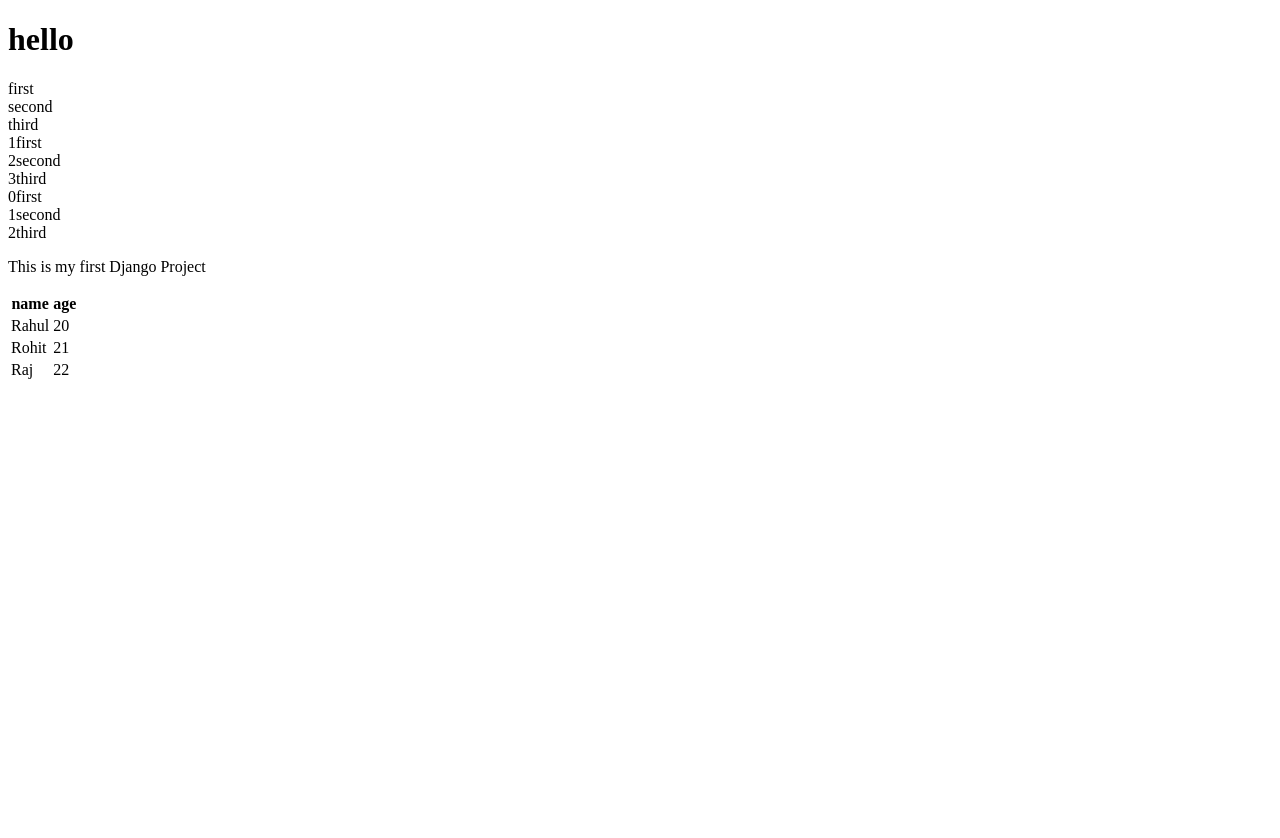
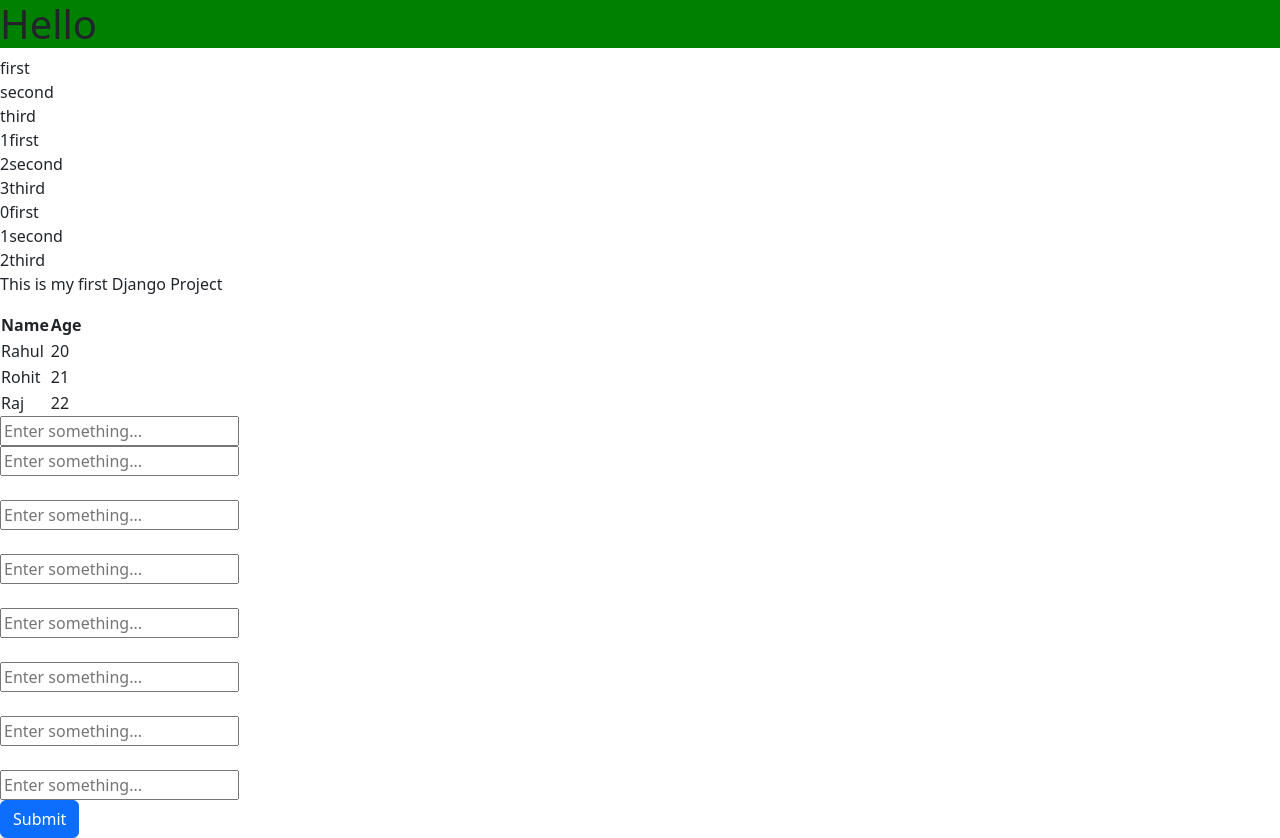
Before and after one commit to SandeshPAUDELs/firstDjangoProject, a Django app: page / in a window 1280 px wide. Before the commit the page ends 379 px from the top, so only its background shows below. Run offline with Django 4.2, Linux system fonts and the light colour scheme; some libraries are stand-ins or nearby versions.

Commit message:
make the logic to show the page when form is submit and the page is where we have leave earlier

```diff
--- a/static/script.js
+++ b/static/script.js
@@ -0,0 +1,9 @@
+// Function to submit the form and refresh the page
+        function submitForm(event) {
+            event.preventDefault();
+            // Here, you can add any additional form processing logic if needed.
+            // For now, let's just refresh the page:
+            location.reload();
+        }
+
+        //
--- a/static/style.css
+++ b/static/style.css
@@ -1,3 +1,3 @@
 h1{
-    color: red;
+    background-color: green;
 }
--- a/templates/index.html
+++ b/templates/index.html
@@ -1,44 +1,89 @@
-
 <!DOCTYPE html>
 <html lang="en">
 <head>
     <meta charset="UTF-8">
     <meta name="viewport" content="width=device-width, initial-scale=1.0">
     {% load static %}
-    <link rel="stylesheet" type = "style/css" href="{% static 'style.css' %}">
-
-    <title>{{title}}</title>
+    <link href="https://cdn.jsdelivr.net/npm/bootstrap@5.5.0/dist/css/bootstrap.min.css" rel="stylesheet" integrity="sha384-o55XaARzq3Hu6z5h5ne93GmYNtV2C5RbOvF+E1tEm8ALf5d4v2foAz3Q5F5Iz5zP" crossorigin="anonymous">
+    <link rel="stylesheet" type="text/css" href="{% static 'style.css' %}">
+    <title>{{ title }}</title>
 </head>
 <body>
-    <h1 class = "h1">hello</h1>
+    <h1>Hello</h1>
+
+    <!-- Display items from the 'class' variable -->
     {% for n in class %}
-    <div>{{n}}</div>
+        <div>{{ n }}</div>
     {% endfor %}
+
+    <!-- Display items from the 'class' variable with loop counters -->
     {% for n in class %}
-    <div>{{forloop.counter}}{{n}}</div>
+        <div>{{ forloop.counter }}{{ n }}</div>
     {% endfor %}
+
+    <!-- Display items from the 'class' variable with zero-based loop counters -->
     {% for n in class %}
-    <div>{{forloop.counter0}}{{n}}</div>
+        <div>{{ forloop.counter0 }}{{ n }}</div>
     {% endfor %}
-    <p>{{bodyData}}</p>
+
+    <!-- Display the 'bodyData' variable -->
+    <p>{{ bodyData }}</p>
 
     <table>
         <thead>
-        <tr>
-            <th>name</th>
-            <th>age</th>
-        </tr>
+            <tr>
+                <th>Name</th>
+                <th>Age</th>
+            </tr>
         </thead>
         <tbody>
-        {% for n in userDetails %}
-        <tr>
-            <td>{{n.name}}</td>
-            <td>{{n.age}}</td>
-        </tr>
-
+            <!-- Display user details from the 'userDetails' variable -->
+            {% for user in userDetails %}
+                <tr>
+                    <td>{{ user.name }}</td>
+                    <td>{{ user.age }}</td>
+                </tr>
+            {% endfor %}
         </tbody>
-        {% endfor %}
     </table>
 
+
+                        <form id="form1" onsubmit="submitForm(event)">
+                            <input type="text" placeholder="Enter something...">
+                            <label for=""></label>
+                            <br>
+                            <input type="text" placeholder="Enter something...">
+                            <br>
+                            <label for=""></label>
+                            <br>
+                            <input type="text" placeholder="Enter something...">
+                            <br>
+                            <label for=""></label>
+                            <br>
+                            <input type="text" placeholder="Enter something...">
+                            <br>
+                            <label for=""></label>
+                            <br>
+                            <input type="text" placeholder="Enter something...">
+                            <br>
+                            <label for=""></label>
+                            <br>
+                            <input type="text" placeholder="Enter something...">
+                            <br>
+                            <label for=""></label>
+                            <br>
+                            <input type="text" placeholder="Enter something...">
+                            <br>
+                            <label for=""></label>
+                            <br>
+                            <input type="text" placeholder="Enter something...">
+                            <br>
+                            <button type="submit" class="btn btn-primary">Submit</button>
+                        </form>
+
+
+    <script src="https://cdn.jsdelivr.net/npm/bootstrap@5.5.0/dist/js/bootstrap.min.js" integrity="sha384-jZR6Spejh4U02d8jOt6vLEHfe/JQGiRRSQQxSfFWpi1MquVdAyjUar5+76PVCmYlT" crossorigin="anonymous"></script>
+
+    <script type="text/javascript" src="{% static 'script.js' %}"></script>
 </body>
 </html>
```
Also changed, not shown: Djangoprojects/settings.py (+4 -5 lines), db.sqlite3, 12 other files.
